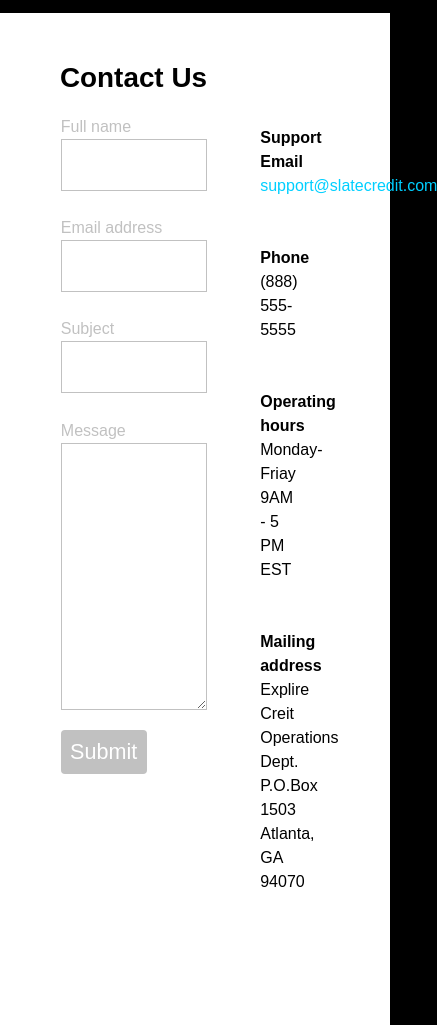
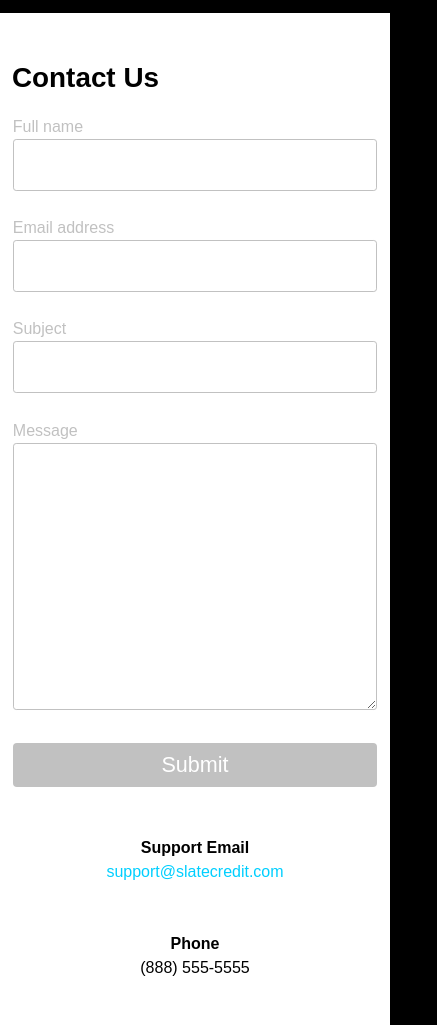
Before and after one commit to Omar-Lamprea/dev-slate-credit, a website: page docs/contact.html in a window 390 px wide. Shown: the part 44-1069 px from the top of the page, 437 px wide, since content can reach past the window. Drawn offline with Linux system fonts and the light colour scheme.

Commit message:
mobile contactus version

```diff
--- a/docs/contact.html
+++ b/docs/contact.html
@@ -14,12 +14,12 @@
     <body> <a href="./"><img class="d-flex m-auto my-3" src="./img/slate_credit_logo_v01.webp" alt="" width="150"></a>
 
         <section
-        class="container-fluid bg-white" style="height: 130vh;">
-            <div class="container contactForm p-5">
+        class="container-fluid bg-white">
+            <div class="container contactForm py-5 px-0">
                  <h1><strong>Contact Us</strong></h1>
 
                 <div class="row">
-                    <div class="col-7 p-0">
+                    <div class="col-12 col-md-7 p-0">
                         <form action="">
                             <label for="name">Full name
                                 <br>
@@ -39,12 +39,14 @@
                                 <br>
                                 <textarea name="message" id="message" rows="10"></textarea>
                             </label>
-                            <button class="btn btn-submit" type="submit">
-                                <h4 class="mb-0">Submit</h4>
-                            </button>
+                            <div class="content-btn">
+                                <button class="btn btn-submit" type="submit">
+                                    <h4 class="mb-0">Submit</h4>
+                                </button>
+                            </div>
                         </form>
                     </div>
-                    <div class="col-5 contactAddresses d-flex flex-column align-items-center">
+                    <div class="col-12 col-md-5 p-0  contactAddresses d-flex flex-column align-items-center">
                         <div class="address my-4">
                             <p><strong>Support Email</strong>
                             </p> <a href="">support@slatecredit.com</a>
@@ -58,7 +60,9 @@
                         <div class="address my-4">
                             <p><strong>Operating hours </strong>
                             </p> <span>
-            Monday-Friay <br>
+            Monday-Friay
+          </span>
+ <span>
             9AM - 5 PM EST
           </span>
 
@@ -66,8 +70,12 @@
                         <div class="address my-4">
                             <p><strong>Mailing address</strong>
                             </p> <span>
-            Explire Creit Operations Dept. <br>
-            P.O.Box 1503 <br>
+            Explire Creit Operations Dept.
+          </span>
+ <span>
+            P.O.Box 1503
+          </span>
+ <span>
             Atlanta, GA 94070
           </span>
 
--- a/src/sass/style.scss
+++ b/src/sass/style.scss
@@ -51,7 +51,7 @@
 }
 
 
-@media screen and (max-width:812px){
+@media screen and (max-width:768px){
     .content{
         display: none;
     }
@@ -65,6 +65,17 @@
         background-image: url('../img/main_image_mobile.webp');
         height: 50vh;
     }
+
+    //contactUS
+    .address{
+        display: flex;
+        flex-direction: column;
+        align-items: center;
+    }
+    .btn-submit{
+        width: 100% !important;
+    }
+
 }
 
 //@media screen and (min-width:1200px){
@@ -79,18 +90,21 @@
     color: #000000;
 }
 
-.contactForm label, .contactForm input, .contactForm textarea{
+.contactForm label, .contactForm input, .contactForm textarea, .content-btn{
     width: 100%;
     padding: .8rem;
 }
 .contactForm input, .contactForm textarea {
     border: 1px solid #c1c1c1;
+    border-radius: .2rem;
 }
+
 .contactForm label{
     color: #c1c1c1;
 }
 .btn-submit{
-    margin-left: .8rem;
+    // margin-left: .8rem;
+    margin-bottom: .8rem;
     padding: .5rem;
     width: 50%;
     // border: none;
```
Also changed, not shown: src/contact.html (+16 -8 lines), docs/css/style.css.
